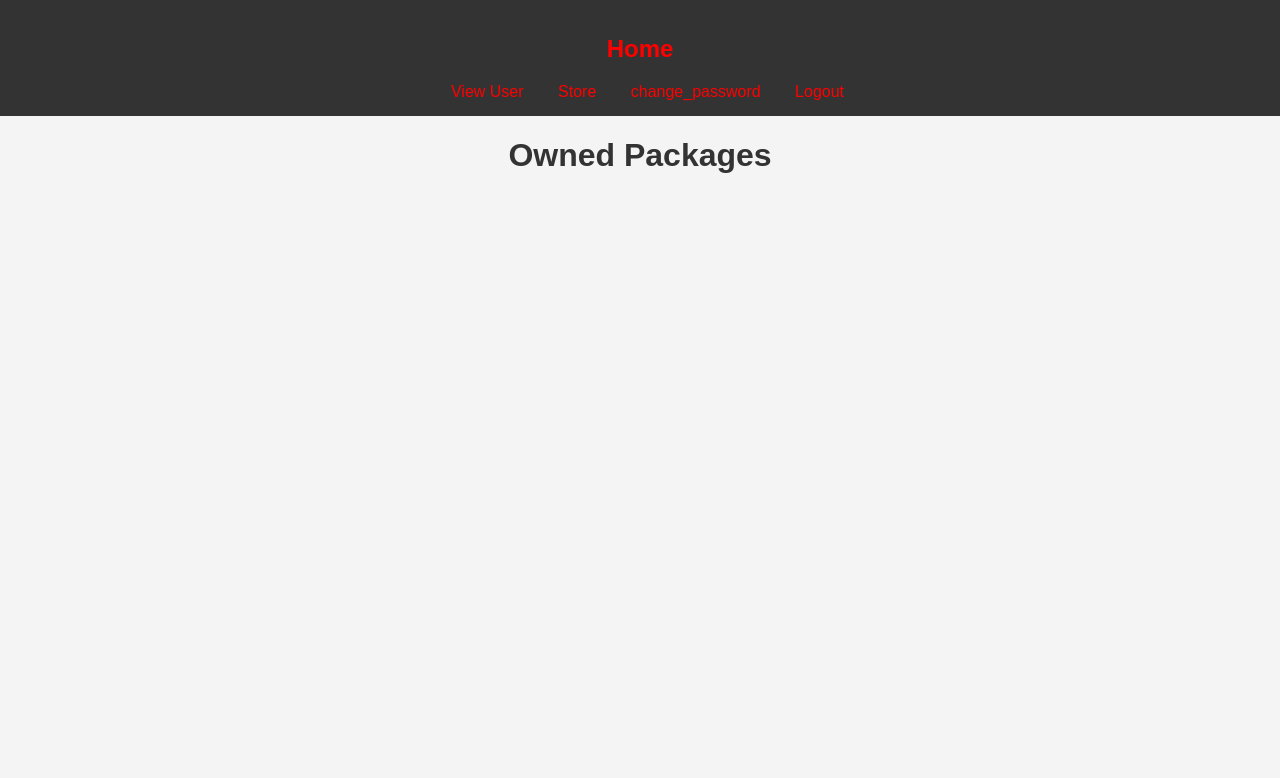
After one commit to osvaldas01/Fast-API, a FastAPI app: template templates/user.html in a window 1280 px wide. The commit adds this page. Shown: the top 778 px of the page. Run offline with FastAPI, Linux system fonts and the light colour scheme; the template is opened without the code that fills it, so the values that code supplies are empty; parts of the project's set-up code (start-up, migrations or seed data) failed here and were passed over.

Commit message:
Kinda fixed

```diff
--- a/static/styles.css
+++ b/static/styles.css
@@ -1,11 +1,60 @@
-nav{
-    color: black;
-    text-align: center;
-    padding: 1rem;
+body {
+    font-family: 'Arial', sans-serif;
+    background-color: #f4f4f4;
+    margin: 0;
+    padding: 0;
 }
 
-nav a{
-    color: black;
+.nav-bar {
+    background-color: #333;
+    color: white;
+    padding: 15px;
+    text-align: center;
+}
+
+.nav-bar a {
+    color: red;
     text-decoration: none;
-    padding: 1rem;
+    margin: 0 15px;
+    font-size: 16px;
 }
+
+h1 {
+    text-align: center;
+    color: #333;
+}
+
+h2 div{
+    color: wheat;
+}
+
+p {
+    color: #666;
+}
+
+form {
+    margin-top: 10px;
+}
+
+button {
+    background-color: #4caf50;
+    color: white;
+    padding: 10px 15px;
+    border: none;
+    cursor: pointer;
+}
+
+button:hover {
+    background-color: #45a049;
+}
+
+/* Responsive Styles */
+@media (max-width: 600px) {
+    .nav-bar {
+        flex-direction: column;
+    }
+
+    .nav-bar a {
+        margin: 10px 0;
+    }
+}
--- a/templates/register.html
+++ b/templates/register.html
@@ -3,7 +3,7 @@
 <head>
     <meta charset="UTF-8">
     <meta name="viewport" content="width=device-width, initial-scale=1.0">
-    <title>Document</title>
+    <title>Register</title>
 </head>
 <body>
     <!-- Create register form that links with my auth.py -->
--- /dev/null
+++ b/templates/user.html
@@ -0,0 +1,25 @@
+<html lang="en">
+<head>
+    <meta charset="UTF-8">
+    <meta name="viewport" content="width=device-width, initial-scale=1.0">
+    <title>User</title>
+    <link rel="stylesheet" href="../static/styles.css">
+</head>
+<header>
+    <nav class="nav-bar">
+        <a href="/"><h2>Home</h2></a>
+        <a href="/users">View User</a>
+        <a href="/store">Store</a>
+        <a href="/change_password">change_password</a>
+        <a href="/logout">Logout</a>
+    </nav>
+</header>
+<body>
+    <h1>Owned Packages</h1>
+    {% for package in packages %}
+    <li>
+        <p>Model: {{ package.name }}</p>
+    </li>
+        {% endfor %}
+</body>
+</html>
```
Also changed, not shown: routers/auth.py (+19 -16 lines), routers/user.py (+5 -2 lines), templates/change_password.html (+9 -0 lines), templates/home.html (+6 -4 lines), templates/store.html (+13 -1 lines), templates/user_packages.html (deleted, +0 -15 lines).
